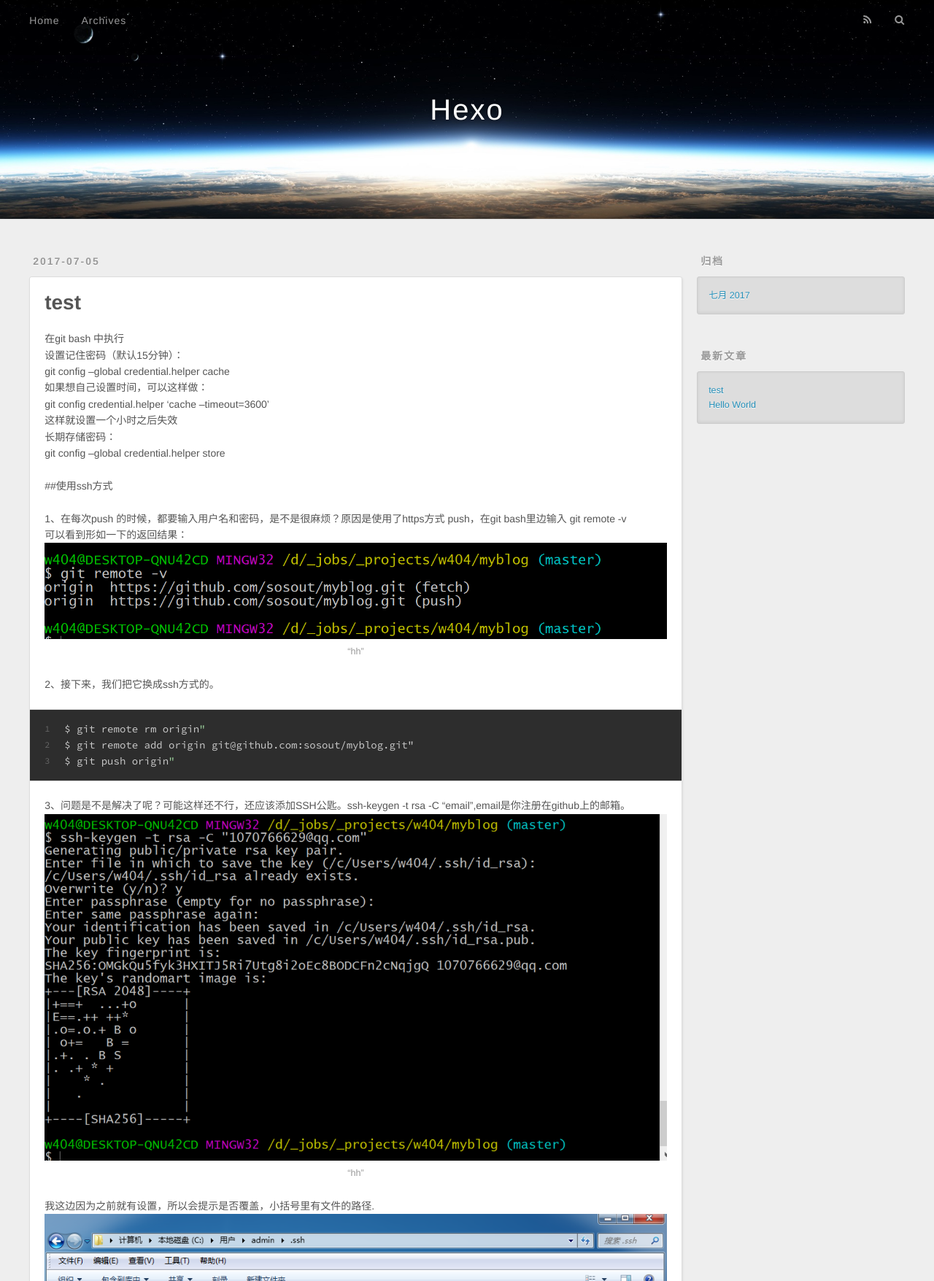
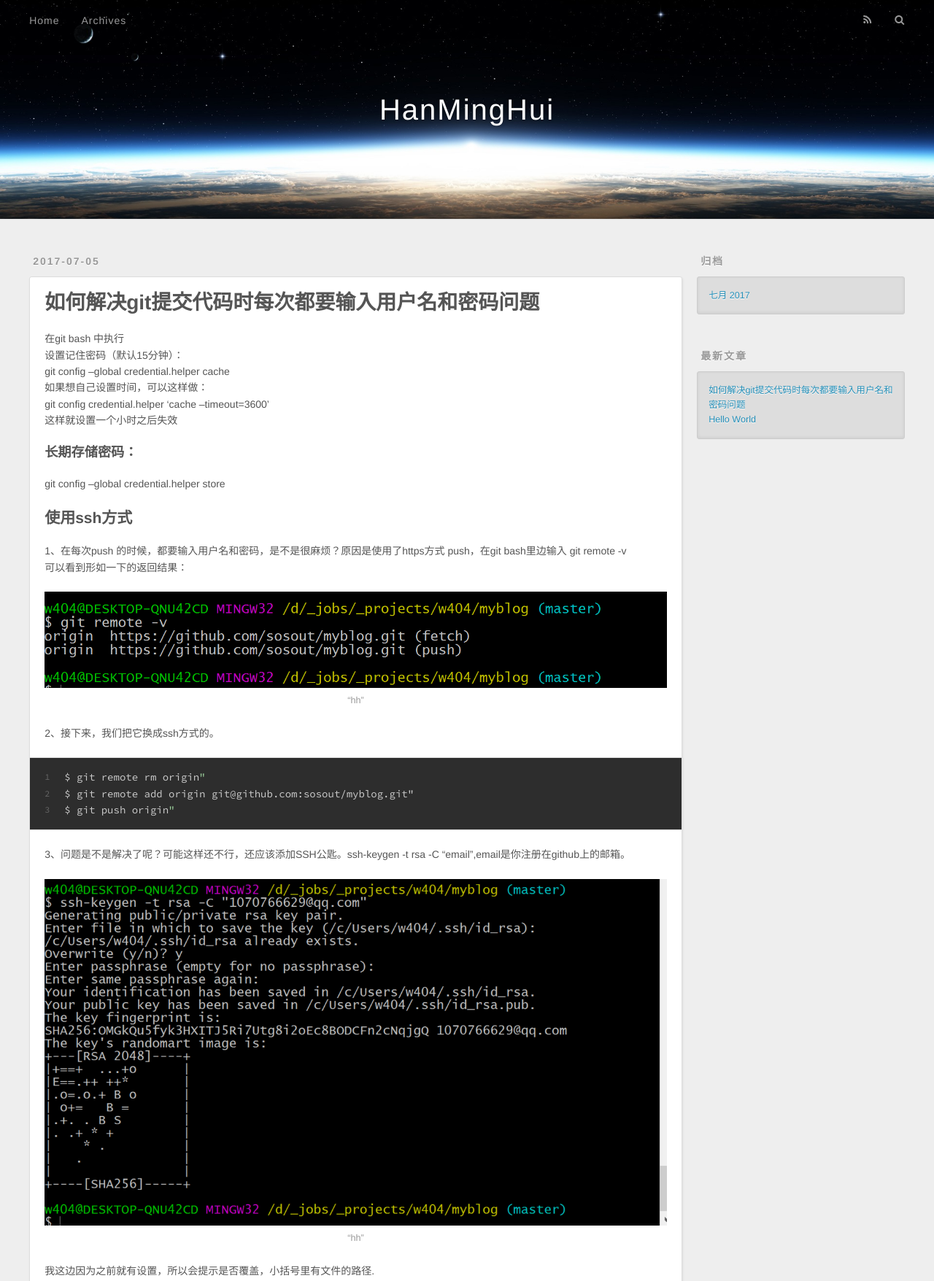
Before and after one commit to HanMhui/-hanmhui.github.io, a plain HTML site: page index.html in a window 1280 px wide. Shown: the top 1756 px of the page at 73% size. Drawn offline with nearby package versions, Linux system fonts and the light colour scheme.

Commit message:
Site updated: 2017-07-05 16:02:09

```diff
--- a/index.html
+++ b/index.html
@@ -3,16 +3,16 @@
 <head>
   <meta charset="utf-8">
 
-  <title>Hexo</title>
+  <title>HanMingHui</title>
   <meta name="viewport" content="width=device-width, initial-scale=1, maximum-scale=1">
   <meta property="og:type" content="website">
-<meta property="og:title" content="Hexo">
+<meta property="og:title" content="HanMingHui">
 <meta property="og:url" content="http://hanmhui.com/index.html">
-<meta property="og:site_name" content="Hexo">
+<meta property="og:site_name" content="HanMingHui">
 <meta name="twitter:card" content="summary">
-<meta name="twitter:title" content="Hexo">
+<meta name="twitter:title" content="HanMingHui">
 
-    <link rel="alternate" href="/atom.xml" title="Hexo" type="application/atom+xml">
+    <link rel="alternate" href="/atom.xml" title="HanMingHui" type="application/atom+xml">
 
 
     <link rel="icon" href="/favicon.png">
@@ -33,7 +33,7 @@
   <div id="header-outer" class="outer">
     <div id="header-title" class="inner">
       <h1 id="logo-wrap">
-        <a href="/" id="logo">Hexo</a>
+        <a href="/" id="logo">HanMingHui</a>
       </h1>
 
     </div>
@@ -75,7 +75,7 @@
 
 
     <h1 itemprop="name">
-      <a class="article-title" href="/2017/07/05/test/">test</a>
+      <a class="article-title" href="/2017/07/05/test/">如何解决git提交代码时每次都要输入用户名和密码问题</a>
     </h1>
 
 
@@ -83,10 +83,19 @@
 
     <div class="article-entry" itemprop="articleBody">
 
-        <p>在git bash 中执行<br>设置记住密码（默认15分钟）：<br>git config –global credential.helper cache<br>如果想自己设置时间，可以这样做：<br>git config credential.helper ‘cache –timeout=3600’<br>这样就设置一个小时之后失效<br>长期存储密码：<br>git config –global credential.helper store</p>
-<p>##使用ssh方式</p>
-<p>1、在每次push 的时候，都要输入用户名和密码，是不是很麻烦？原因是使用了https方式 push，在git bash里边输入 git remote -v<br>可以看到形如一下的返回结果：<br><img src="/images/hh.png" alt="“hh”"><br>2、接下来，我们把它换成ssh方式的。<br><figure class="highlight bash"><table><tr><td class="gutter"><pre><div class="line">1</div><div class="line">2</div><div class="line">3</div></pre></td><td class="code"><pre><div class="line">$ git remote rm origin<span class="string">"</span></div><div class="line">$ git remote add origin git@github.com:sosout/myblog.git"</div><div class="line">$ git push origin<span class="string">"</span></div></pre></td></tr></table></figure></p>
-<p>3、问题是不是解决了呢？可能这样还不行，还应该添加SSH公匙。ssh-keygen -t rsa -C “email”,email是你注册在github上的邮箱。<br><img src="/images/2.png" alt="“hh”"><br>我这边因为之前就有设置，所以会提示是否覆盖，小括号里有文件的路径.<br><img src="/images/3.jpg" alt="“hh”"><br>4、进入自己的github主页，然后点击setting，再点击左侧导航中的SSH and GPG keys<br><img src="/images/4.jpg" alt="“hh”"><br>5、点击右侧的New SSH key，会出现如下界面<br><img src="/images/5.jpg" alt="“hh”"><br>这样以后push 就可以不用输入密码了</p>
+        <p>在git bash 中执行<br>设置记住密码（默认15分钟）：<br>git config –global credential.helper cache<br>如果想自己设置时间，可以这样做：<br>git config credential.helper ‘cache –timeout=3600’<br>这样就设置一个小时之后失效</p>
+<h3 id="长期存储密码："><a href="#长期存储密码：" class="headerlink" title="长期存储密码："></a>长期存储密码：</h3><p>git config –global credential.helper store</p>
+<h2 id="使用ssh方式"><a href="#使用ssh方式" class="headerlink" title="使用ssh方式"></a>使用ssh方式</h2><p>1、在每次push 的时候，都要输入用户名和密码，是不是很麻烦？原因是使用了https方式 push，在git bash里边输入 git remote -v<br>可以看到形如一下的返回结果：</p>
+<p><img src="/images/hh.png" alt="“hh”"><br>2、接下来，我们把它换成ssh方式的。<br><figure class="highlight bash"><table><tr><td class="gutter"><pre><div class="line">1</div><div class="line">2</div><div class="line">3</div></pre></td><td class="code"><pre><div class="line">$ git remote rm origin<span class="string">"</span></div><div class="line">$ git remote add origin git@github.com:sosout/myblog.git"</div><div class="line">$ git push origin<span class="string">"</span></div></pre></td></tr></table></figure></p>
+<p>3、问题是不是解决了呢？可能这样还不行，还应该添加SSH公匙。ssh-keygen -t rsa -C “email”,email是你注册在github上的邮箱。</p>
+<p><img src="/images/2.png" alt="“hh”"></p>
+<p>我这边因为之前就有设置，所以会提示是否覆盖，小括号里有文件的路径. </p>
+<p><img src="/images/3.jpg" alt="“hh”"> </p>
+<p>4、进入自己的github主页，然后点击setting，再点击左侧导航中的SSH and GPG keys</p>
+<p><img src="/images/4.jpg" alt="“hh”"> </p>
+<p>5、点击右侧的New SSH key，会出现如下界面</p>
+<p><img src="/images/5.jpg" alt="“hh”"> </p>
+<p>这样以后push 就可以不用输入密码了</p>
 
 
     </div>
@@ -176,7 +185,7 @@
       <ul>
 
           <li>
-            <a href="/2017/07/05/test/">test</a>
+            <a href="/2017/07/05/test/">如何解决git提交代码时每次都要输入用户名和密码问题</a>
           </li>
 
           <li>
```
Also changed, not shown: 2017/07/05/hello-world/index.html (+6 -6 lines), 2017/07/05/test/index.html (+25 -16 lines), archives/2017/07/index.html (+8 -8 lines), archives/2017/index.html (+8 -8 lines), archives/index.html (+8 -8 lines).
